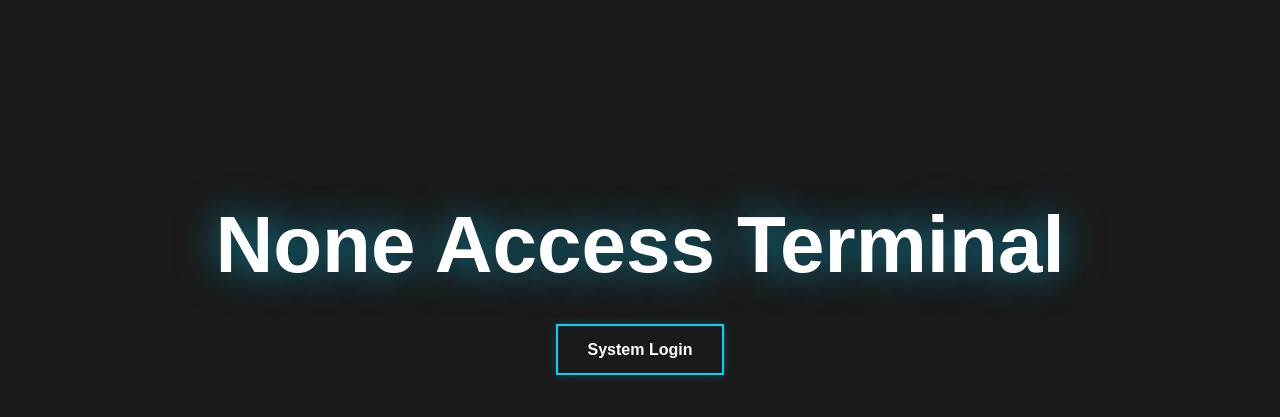
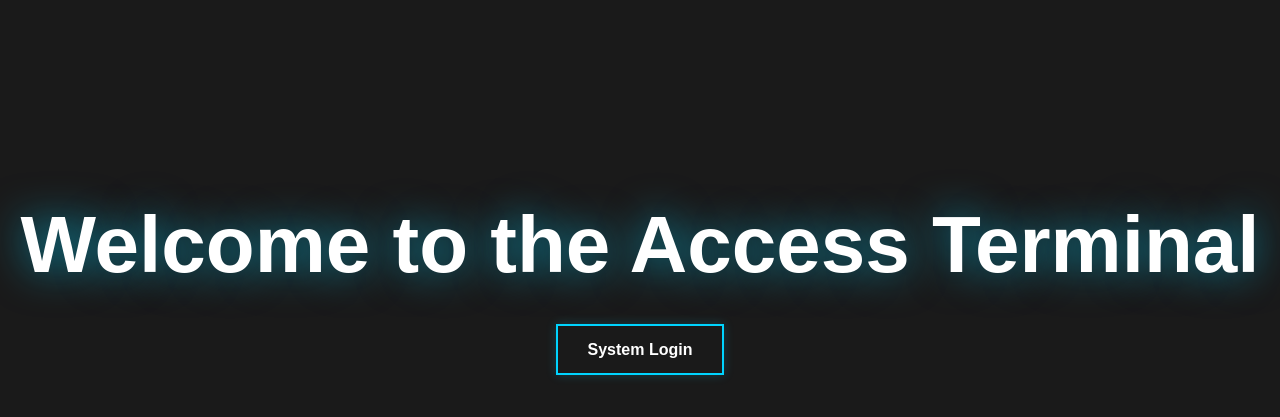
Before and after one commit to Billy-Weeks/Nexus-RFID-Kiosk, a FastAPI app: page / in a window 1280 px wide. Shown: the part 148-565 px from the top of the page. Run offline with FastAPI, Linux system fonts and the light colour scheme.

Commit message:
Refactored landing.html to add generic first time user greetings

```diff
--- a/templates/landing.html
+++ b/templates/landing.html
@@ -15,7 +15,7 @@
 
     <div class="landing-splash">
 
-        <h1 class="cinematic-title">{{ club }} Access Terminal</h1>
+        <h1 class="cinematic-title">{% if club != none %}{{ club }} Access Terminal {% else %} Welcome to the Access Terminal {% endif %}</h1>
 
         <a href="/admin" class="dash-btn cinematic-btn">System Login</a>
 
```
